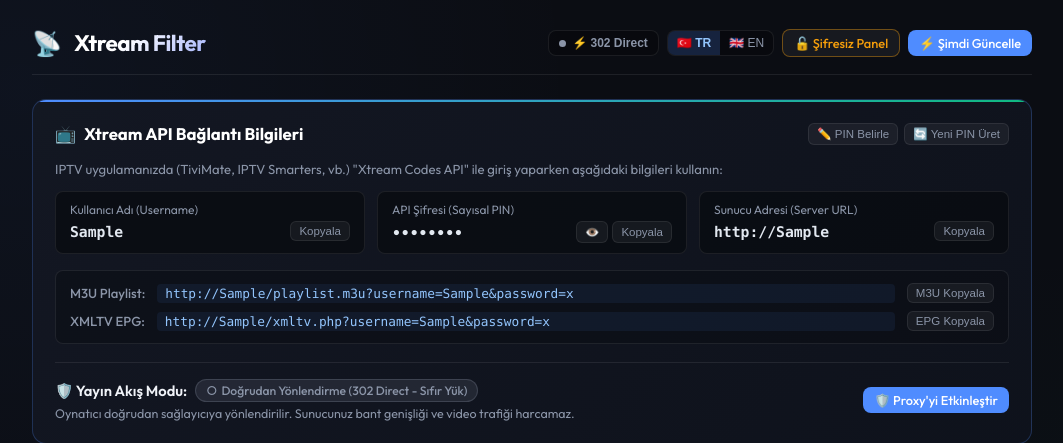
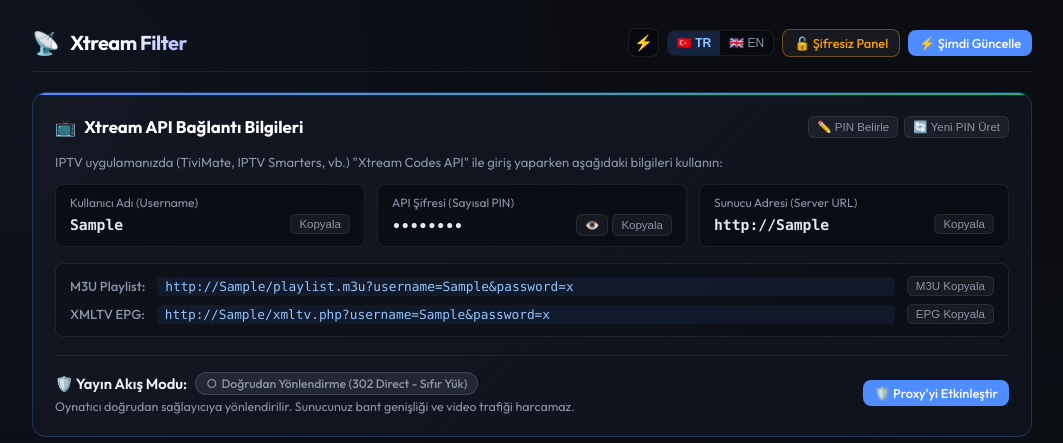
Before and after one commit to misafirkarsila-maker/iptvfilter, a FastAPI app: template app/templates/index.html in a window 1280 px wide. Shown: the top 443 px of the page, without its empty margins (108-1171 px from the left). Run offline with FastAPI, Linux system fonts and the light colour scheme; the template is opened without the code that fills it: most values are stand-ins (such as "Sample title", 1, 10 or a date in 2020); some libraries are stand-ins or nearby versions.

Commit message:
fix: Compact proxy indicator to simple 30px icon button and ensure topbar stays on a single line

```diff
--- a/app/templates/index.html
+++ b/app/templates/index.html
@@ -48,30 +48,33 @@
       display: flex;
       justify-content: space-between;
       align-items: center;
-      margin-bottom: 24px;
-      padding-bottom: 16px;
+      margin-bottom: 20px;
+      padding-bottom: 14px;
       border-bottom: 1px solid var(--card-border);
-      flex-wrap: wrap;
+      flex-wrap: nowrap;
       gap: 12px;
     }
 
     .brand-area {
       display: flex;
       align-items: center;
-      gap: 12px;
+      gap: 10px;
+      flex-shrink: 0;
     }
 
     .brand-logo {
-      font-size: 1.5rem;
+      font-size: 1.4rem;
     }
 
     h1 {
-      font-size: 1.4rem;
+      font-size: 1.25rem;
       font-weight: 700;
       letter-spacing: -0.5px;
       background: linear-gradient(135deg, #ffffff 40%, #a5b4fc 100%);
       -webkit-background-clip: text;
       -webkit-text-fill-color: transparent;
+      white-space: nowrap;
+      margin: 0;
     }
 
     h2 {
@@ -87,7 +90,8 @@
       display: flex;
       align-items: center;
       gap: 8px;
-      flex-wrap: wrap;
+      flex-wrap: nowrap;
+      flex-shrink: 0;
     }
 
     /* Cards */
@@ -502,49 +506,53 @@
       font-weight: 700;
     }
 
-    /* Topbar Proxy Indicator Pill */
-    .proxy-top-pill {
+    /* Basit Proxy İkon Butonu */
+    .proxy-icon-btn {
       display: inline-flex;
       align-items: center;
-      gap: 6px;
-      padding: 5px 10px;
+      justify-content: center;
+      width: 31px;
+      height: 29px;
       border-radius: var(--radius-md);
-      font-size: 0.75rem;
-      font-weight: 600;
+      font-size: 0.95rem;
       border: 1px solid var(--card-border);
       background: rgba(0, 0, 0, 0.25);
-      color: var(--mut);
       cursor: pointer;
       text-decoration: none;
       transition: all 0.15s;
+      flex-shrink: 0;
+      padding: 0;
+      position: relative;
     }
-    .proxy-top-pill:hover {
-      border-color: rgba(255, 255, 255, 0.2);
-      color: var(--txt);
+    .proxy-icon-btn:hover {
+      border-color: rgba(255, 255, 255, 0.25);
+      background: rgba(255, 255, 255, 0.05);
     }
-    .proxy-top-pill.active {
-      background: rgba(16, 185, 129, 0.12);
-      border-color: rgba(16, 185, 129, 0.35);
-      color: var(--ok);
+    .proxy-icon-btn.active {
+      background: rgba(16, 185, 129, 0.15);
+      border-color: rgba(16, 185, 129, 0.4);
+      box-shadow: 0 0 8px rgba(16, 185, 129, 0.25);
     }
-    .proxy-top-dot {
-      width: 7px;
-      height: 7px;
+    .proxy-icon-btn.active::after {
+      content: '';
+      position: absolute;
+      bottom: 2px;
+      right: 2px;
+      width: 5px;
+      height: 5px;
       border-radius: 50%;
-      background: var(--mut);
-      display: inline-block;
-    }
-    .proxy-top-pill.active .proxy-top-dot {
       background: var(--ok);
-      box-shadow: 0 0 6px rgba(16, 185, 129, 0.7);
+      box-shadow: 0 0 4px var(--ok);
     }
 
     /* Mobil Uyumluluk (Mobile Responsive) */
     @media (max-width: 680px) {
-      .wrap { padding: 14px 12px 40px; }
-      .topbar { flex-direction: column; align-items: flex-start; gap: 12px; }
-      .topbar-actions { width: 100%; display: flex; flex-wrap: wrap; gap: 8px; }
-      .topbar-actions .btn { flex: 1; text-align: center; justify-content: center; font-size: 0.78rem; padding: 6px 10px; }
+      .wrap { padding: 12px 10px 40px; }
+      .topbar { gap: 8px; overflow-x: auto; -webkit-overflow-scrolling: touch; }
+      .brand-logo { font-size: 1.2rem; }
+      h1 { font-size: 1.1rem; }
+      .topbar-actions { gap: 6px; }
+      .topbar-actions .btn { font-size: 0.72rem; padding: 5px 8px; white-space: nowrap; }
       .api-card { padding: 14px; }
       .api-grid { grid-template-columns: 1fr; gap: 8px; }
       .quick-links { padding: 10px; }
@@ -566,13 +574,12 @@
       </div>
 
       <div class="topbar-actions">
-        <!-- Proxy Durum Göstergesi -->
+        <!-- Basit Proxy Durum İkonu -->
         <button type="button" id="topbarProxyPill"
-                class="proxy-top-pill {% if stream_proxy_enabled %}active{% endif %}"
+                class="proxy-icon-btn {% if stream_proxy_enabled %}active{% endif %}"
                 onclick="onProxyBtnClick()"
                 title="{% if stream_proxy_enabled %}Video Proxy: Aktif (Sunucu Üzerinden){% else %}Yayın Modu: 302 Doğrudan (Proxy Kapalı){% endif %}">
-          <span class="proxy-top-dot"></span>
-          <span id="topbarProxyText">{% if stream_proxy_enabled %}🛡️ Proxy: ON{% else %}⚡ 302 Direct{% endif %}</span>
+          <span id="topbarProxyIcon">{% if stream_proxy_enabled %}🛡️{% else %}⚡{% endif %}</span>
         </button>
 
         <!-- Dil Seçici -->
@@ -1088,7 +1095,7 @@
         const d = i18nData[currentL] || i18nData.tr;
 
         const topbarPill = document.getElementById('topbarProxyPill');
-        const topbarText = document.getElementById('topbarProxyText');
+        const topbarIcon = document.getElementById('topbarProxyIcon');
 
         if (data.stream_proxy_enabled) {
           btn.setAttribute('data-enabled', 'true');
@@ -1105,8 +1112,8 @@
             topbarPill.classList.add('active');
             topbarPill.title = 'Video Proxy: Aktif (Sunucu Üzerinden)';
           }
-          if (topbarText) {
-            topbarText.innerText = '🛡️ Proxy: ON';
+          if (topbarIcon) {
+            topbarIcon.innerText = '🛡️';
           }
 
           if (toastArea) {
@@ -1127,8 +1134,8 @@
             topbarPill.classList.remove('active');
             topbarPill.title = 'Yayın Modu: 302 Doğrudan (Proxy Kapalı)';
           }
-          if (topbarText) {
-            topbarText.innerText = '⚡ 302 Direct';
+          if (topbarIcon) {
+            topbarIcon.innerText = '⚡';
           }
 
           if (toastArea) {
```
Also changed, not shown: app/templates/provider.html (+25 -25 lines).
